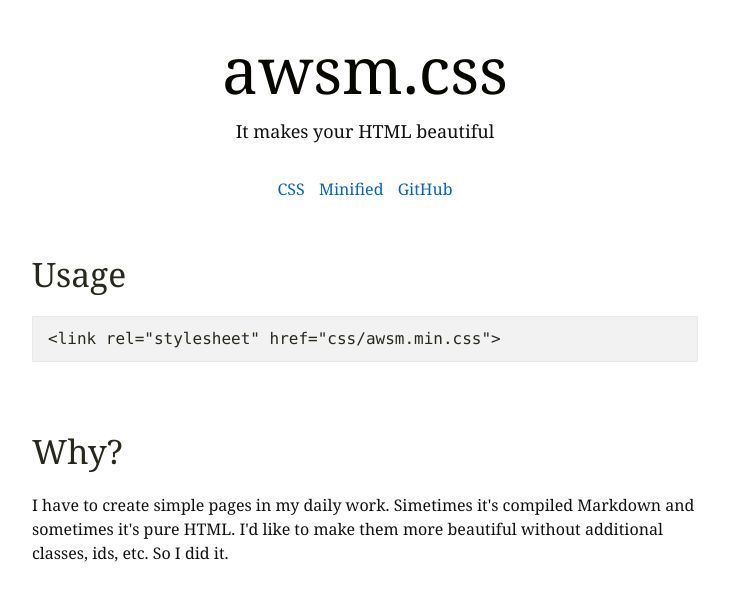
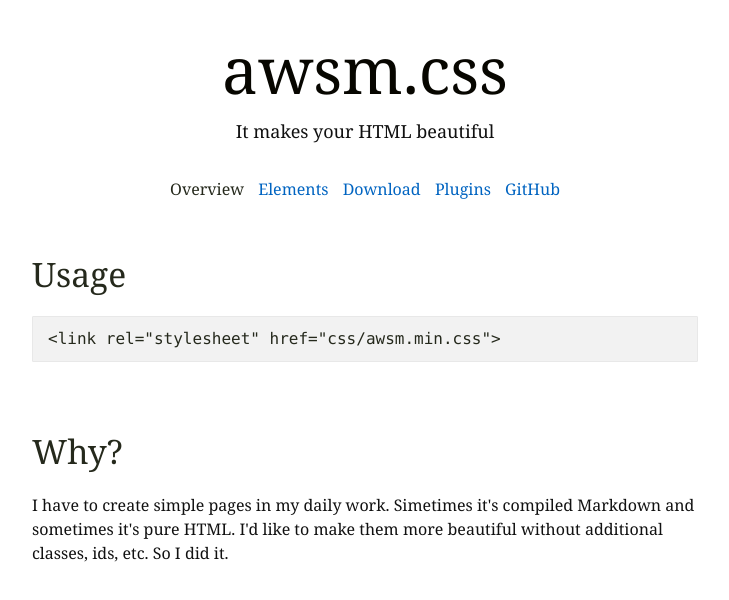
Before and after one commit to schollz/awsm.css, a plain HTML site: page index.html in a window 1280 px wide. Shown: the whole page, without its empty margins (275-1004 px from the left). Drawn offline with Linux system fonts and the light colour scheme.

Commit message:
add 'why?' and more items to nav

```diff
--- a/css/awsm.css
+++ b/css/awsm.css
@@ -10,7 +10,8 @@
   margin: 1em; }
   body > header,
   body > main,
-  body > footer {
+  body > footer,
+  body > article {
     max-width: 666px;
     margin: 0 auto; }
   body > header {
--- a/index.html
+++ b/index.html
@@ -12,9 +12,11 @@
 		<p>It makes your HTML beautiful</p>
 		<nav>
 			<ul>
-				<li><a href="#css">CSS</a></li>
-				<li><a href="#min">Minified</a></li>
-				<li><a href="#gh">GitHub</a></li>
+				<li>Overview</li>
+				<li><a href="#elements">Elements</a></li>
+				<li><a href="#download">Download</a></li>
+				<li><a href="#plugins">Plugins</a></li>
+				<li><a href="https://github.com/igoradamenko/awsm.css">GitHub</a></li>
 			</ul>
 		</nav>
 	</header>
```
Also changed, not shown: css/awsm.min.css.
